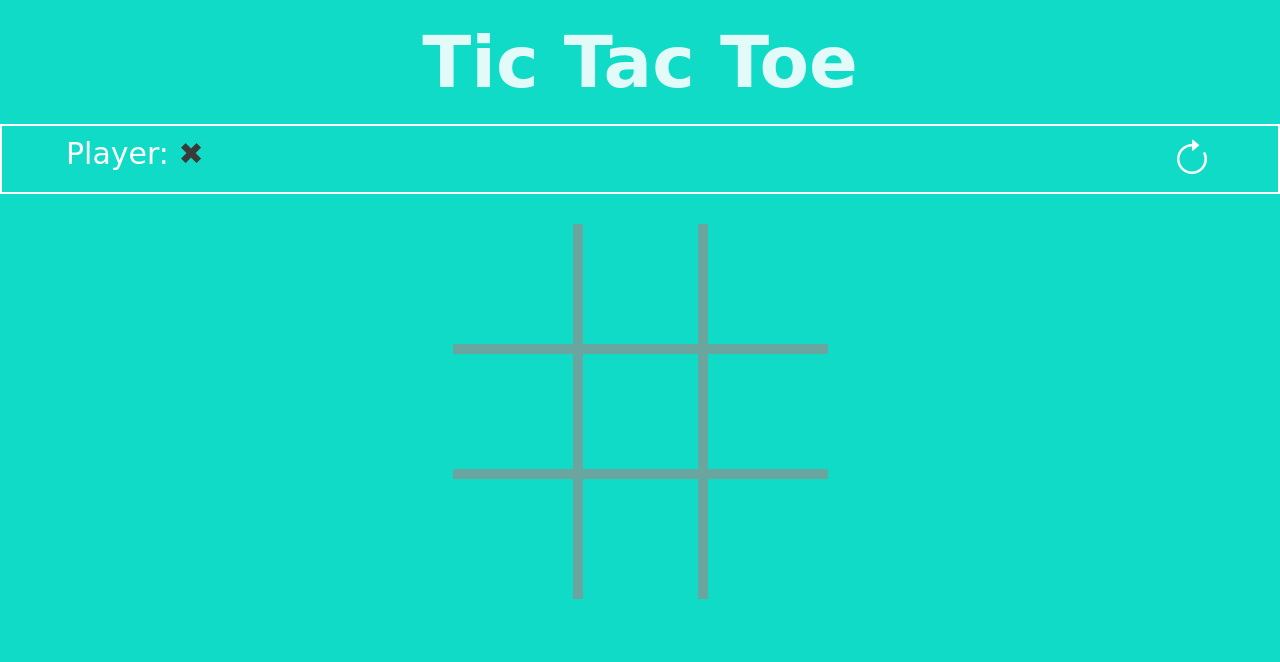
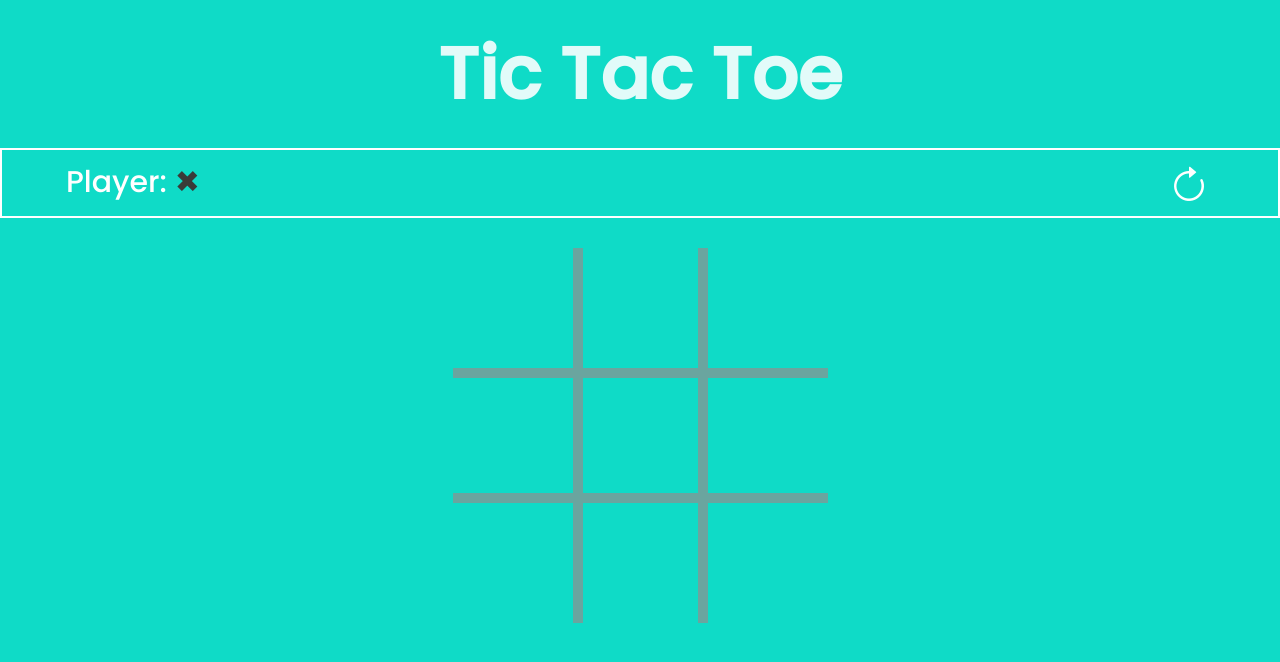
Before and after one commit to edwinjoshua2003/TicTacToe, a plain HTML site: page index.html in a window 1280 px wide. Drawn offline with nearby package versions, Linux system fonts and the light colour scheme.

Commit message:
corrections

```diff
--- a/style.css
+++ b/style.css
@@ -2,6 +2,7 @@
     margin:0;
     padding:0;
     box-sizing:border-box;
+    font-family: Poppins, sans-serif;
 }
 body{
     height:100vh;
@@ -13,7 +14,6 @@ h1{
     font-size:72px;
     color:rgba(255, 255, 255, 0.884);
     text-align:center;
-    font-family: cursive;
 }
 
 .board table{
@@ -32,17 +32,21 @@ h1{
     padding: 10px 5%;
 }
 .nav p{
-    font-family: cursive;
     color: white;
     font-size: 30px;
     width:50%;
 }
+.nav button i::before{
+    position: relative;
+    bottom:3px;
+    padding : 0 5px 0 5px;
+}
 .nav button{
+    height:50px;
     color: white;
     outline: none;
     margin-left:auto;
     border:none;
-    padding:2px;
     background:none;
     font-size: 40px;
     align-items: right;
```
